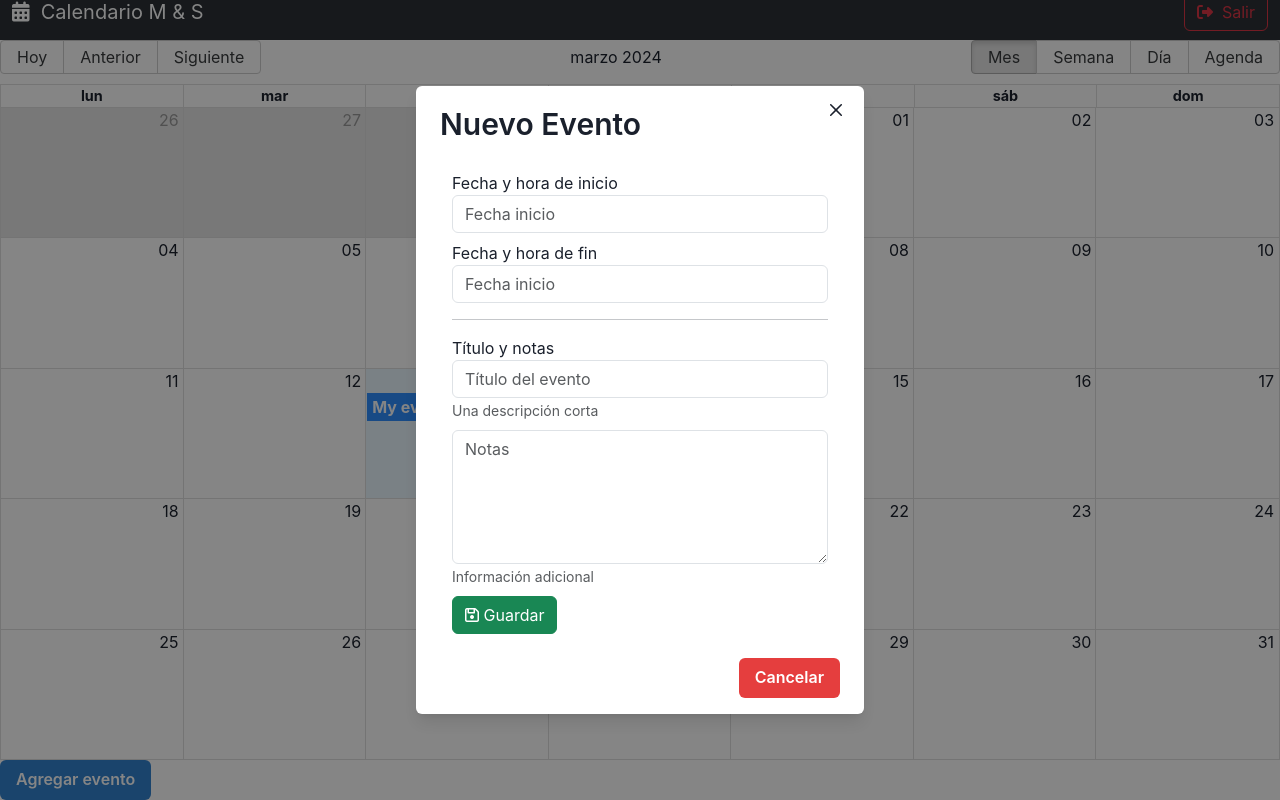
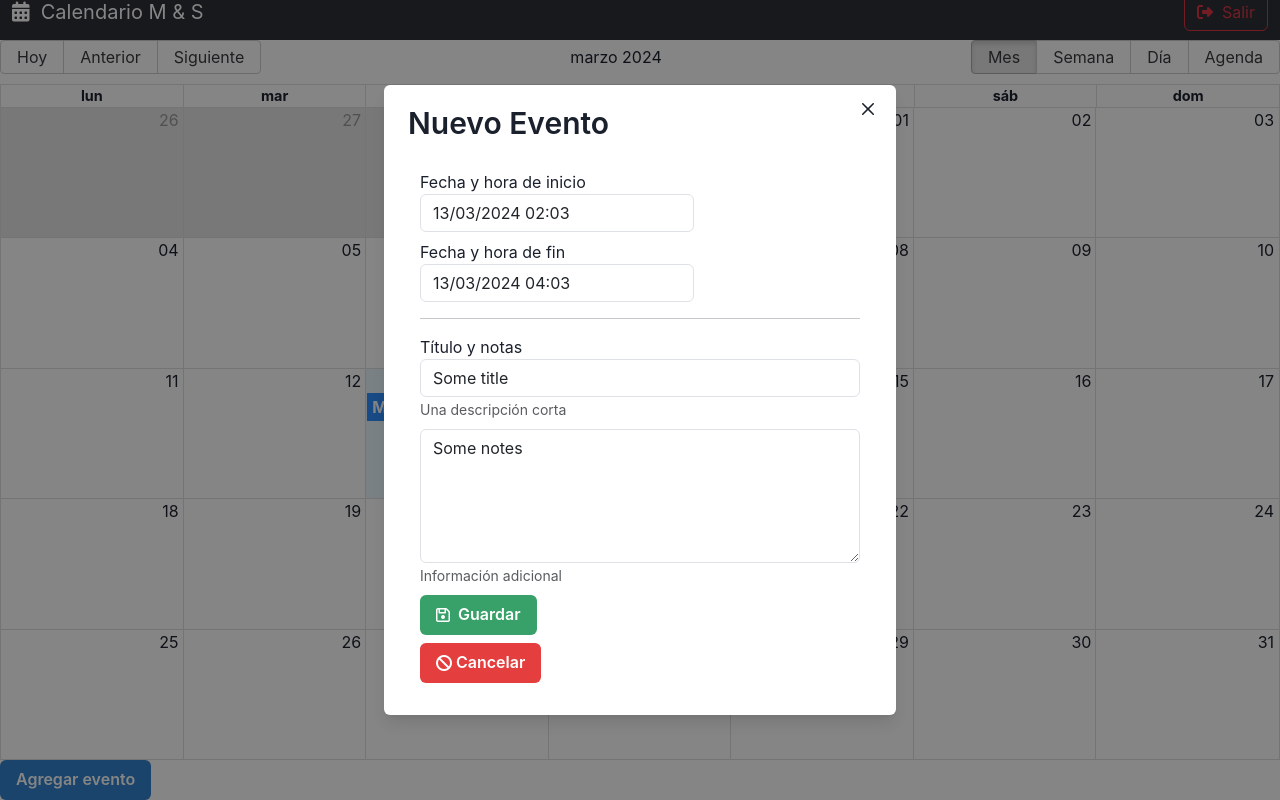
Before and after one commit to StefanoP21/calendar-app, a React (Vite) app: page / in a window 1280 px wide. Both pictures are taken after a click on the button "Agregar evento". Shown: the part 16-816 px from the top of the page. Built offline with nearby package versions, Linux system fonts and the light colour scheme.

Commit message:
update(src/app/components/CalendarModal.jsx): Contenido del Modal

```diff
--- a/src/app/components/CalendarModal.jsx
+++ b/src/app/components/CalendarModal.jsx
@@ -1,6 +1,6 @@
+import { useState } from 'react';
 import {
   Button,
-  IconButton,
   Modal,
   ModalBody,
   ModalCloseButton,
@@ -11,8 +11,37 @@ import {
   useDisclosure,
 } from '@chakra-ui/react';
 
+import { addHours } from 'date-fns';
+import DatePicker from 'react-datepicker';
+import 'react-datepicker/dist/react-datepicker.css';
+
+const initialValues = {
+  title: 'Some title',
+  notes: 'Some notes',
+  start: new Date(),
+  end: addHours(new Date(), 2),
+};
+
+const startDate = new Date();
+
 export const CalendarModal = () => {
   const { isOpen, onOpen, onClose } = useDisclosure();
+
+  const [formValues, setFormValues] = useState(initialValues);
+
+  const onInputChange = ({ target }) => {
+    setFormValues({
+      ...formValues,
+      [target.name]: target.value,
+    });
+  };
+
+  const onDateChange = (event, changing) => {
+    setFormValues({
+      ...formValues,
+      [changing]: event,
+    });
+  };
 
   return (
     <>
@@ -25,6 +54,7 @@ export const CalendarModal = () => {
         onClose={onClose}
         isOpen={isOpen}
         isCentered
+        size={window.innerWidth <= 515 ? 'full' : 'lg'}
       >
         <ModalOverlay />
         <ModalContent>
@@ -34,13 +64,25 @@ export const CalendarModal = () => {
           <ModalBody>
             <form className="container">
               <div className="form-group mb-2">
-                <label>Fecha y hora de inicio</label>
-                <input className="form-control" placeholder="Fecha inicio" />
+                <label>Fecha y hora de inicio</label> <br />
+                <DatePicker
+                  minDate={startDate}
+                  className="form-control"
+                  selected={formValues.start}
+                  onChange={(event) => onDateChange(event, 'start')}
+                  dateFormat={'dd/MM/yyyy HH:mm'}
+                ></DatePicker>
               </div>
 
               <div className="form-group mb-2">
-                <label>Fecha y hora de fin</label>
-                <input className="form-control" placeholder="Fecha inicio" />
+                <label>Fecha y hora de fin</label> <br />
+                <DatePicker
+                  minDate={formValues.start}
+                  className="form-control"
+                  selected={formValues.end}
+                  onChange={(event) => onDateChange(event, 'end')}
+                  dateFormat={'dd/MM/yyyy HH:mm'}
+                ></DatePicker>
               </div>
 
               <hr />
@@ -53,6 +95,8 @@ export const CalendarModal = () => {
                   placeholder="Título del evento"
                   name="title"
                   autoComplete="off"
+                  value={formValues.title}
+                  onChange={onInputChange}
                 />
                 <small id="emailHelp" className="form-text text-muted">
                   Una descripción corta
@@ -66,23 +110,25 @@ export const CalendarModal = () => {
                   placeholder="Notas"
                   rows="5"
                   name="notes"
+                  value={formValues.notes}
+                  onChange={onInputChange}
                 ></textarea>
                 <small id="emailHelp" className="form-text text-muted">
                   Información adicional
                 </small>
               </div>
 
-              <button type="submit" className="btn btn-success btn-block">
-                <i className="far fa-save"></i>
-                <span> Guardar</span>
-              </button>
+              <Button type="submit" colorScheme="green">
+                <i className="far fa-save"></i> &nbsp; Guardar
+              </Button>
             </form>
+
+            <div className="container mt-2 mb-4">
+              <Button onClick={onClose} colorScheme="red">
+                <i className="fa-solid fa-ban"></i> &nbsp;Cancelar
+              </Button>
+            </div>
           </ModalBody>
-          <ModalFooter>
-            <Button onClick={onClose} colorScheme="red">
-              Cancelar
-            </Button>
-          </ModalFooter>
         </ModalContent>
       </Modal>
     </>
```
